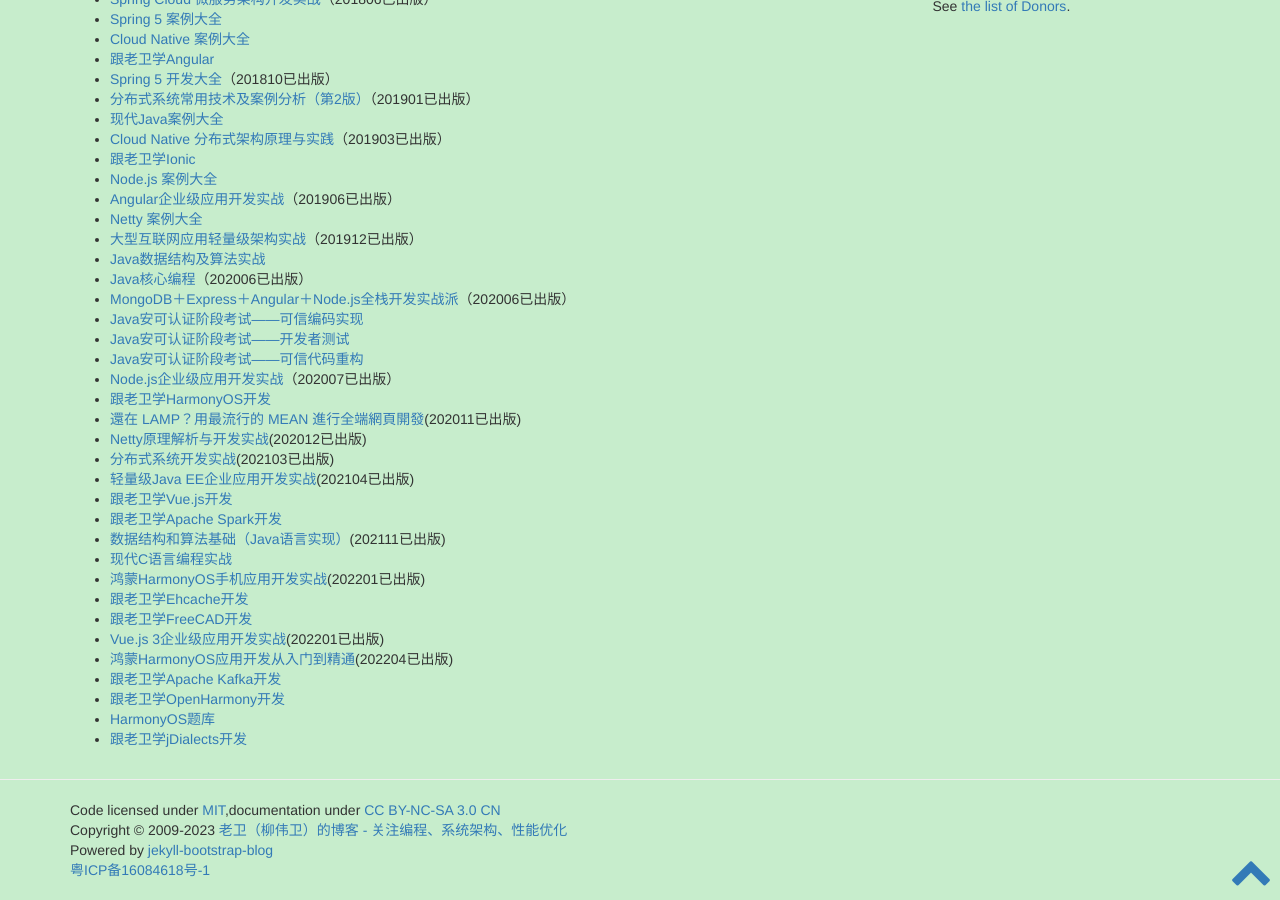
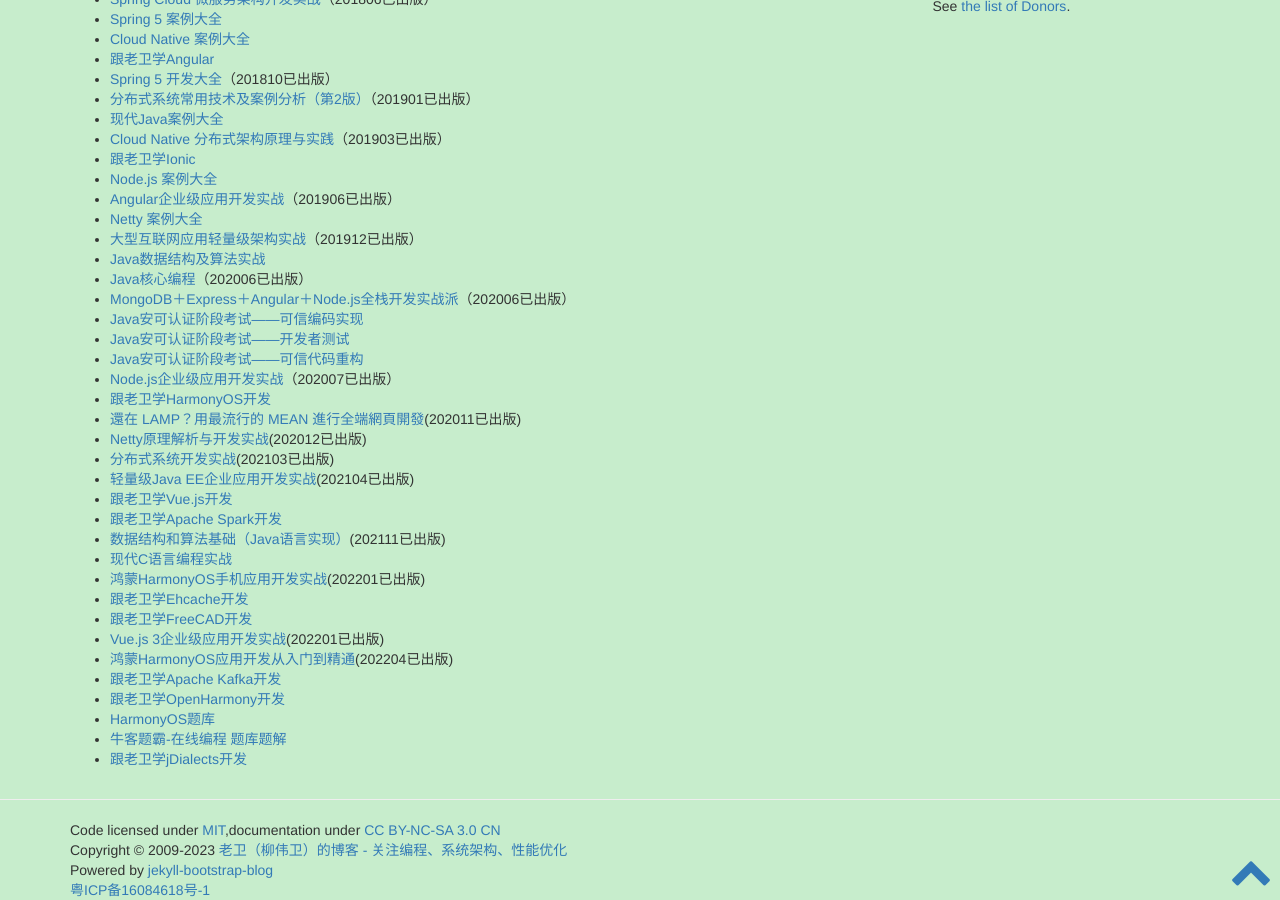
Before and after one commit to waylau/waylau.github.io, a Jekyll site: the page built from books/index.md, in a window 1280 px wide and 900 px high, scrolled down 885 px. Built offline with Jekyll 4.4.1, drawn with Linux system fonts in a browser that asks for light colours; comment, search, counter and statistics services are not loaded.

Commit message:
add
* [牛客题霸-在线编程 题库题解](https://github.com/waylau/nowcoder-exam-oj)

```diff
--- a/books/index.md
+++ b/books/index.md
@@ -77,4 +77,5 @@
 * [跟老卫学Apache Kafka开发](https://github.com/waylau/apache-kafka-tutorial)
 * [跟老卫学OpenHarmony开发](https://github.com/waylau/openharmony-tutorial)
 * [HarmonyOS题库](https://github.com/waylau/harmonyos-exam)
+* [牛客题霸-在线编程 题库题解](https://github.com/waylau/nowcoder-exam-oj)
 * [跟老卫学jDialects开发](https://github.com/waylau/jdialects-tutorial)
```
